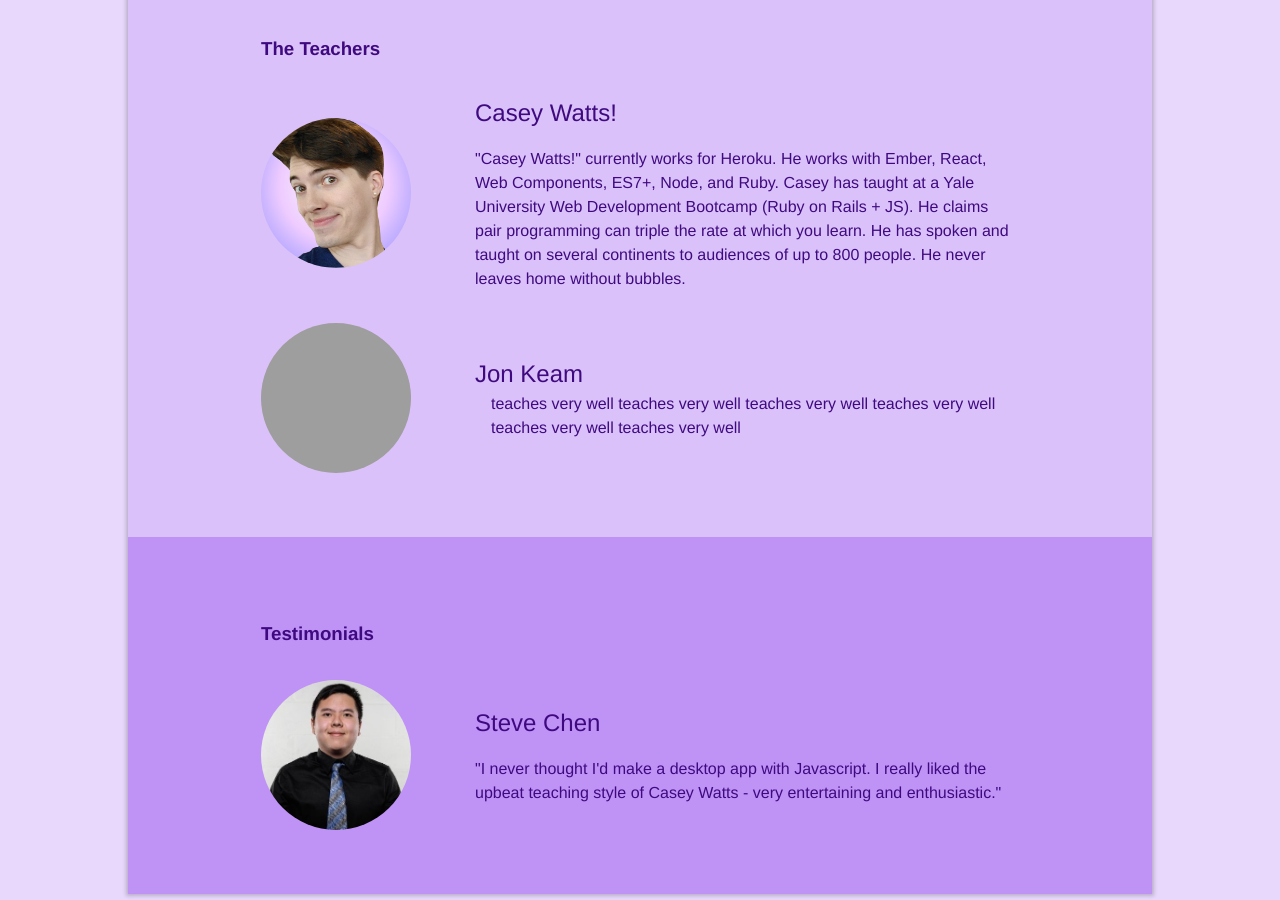
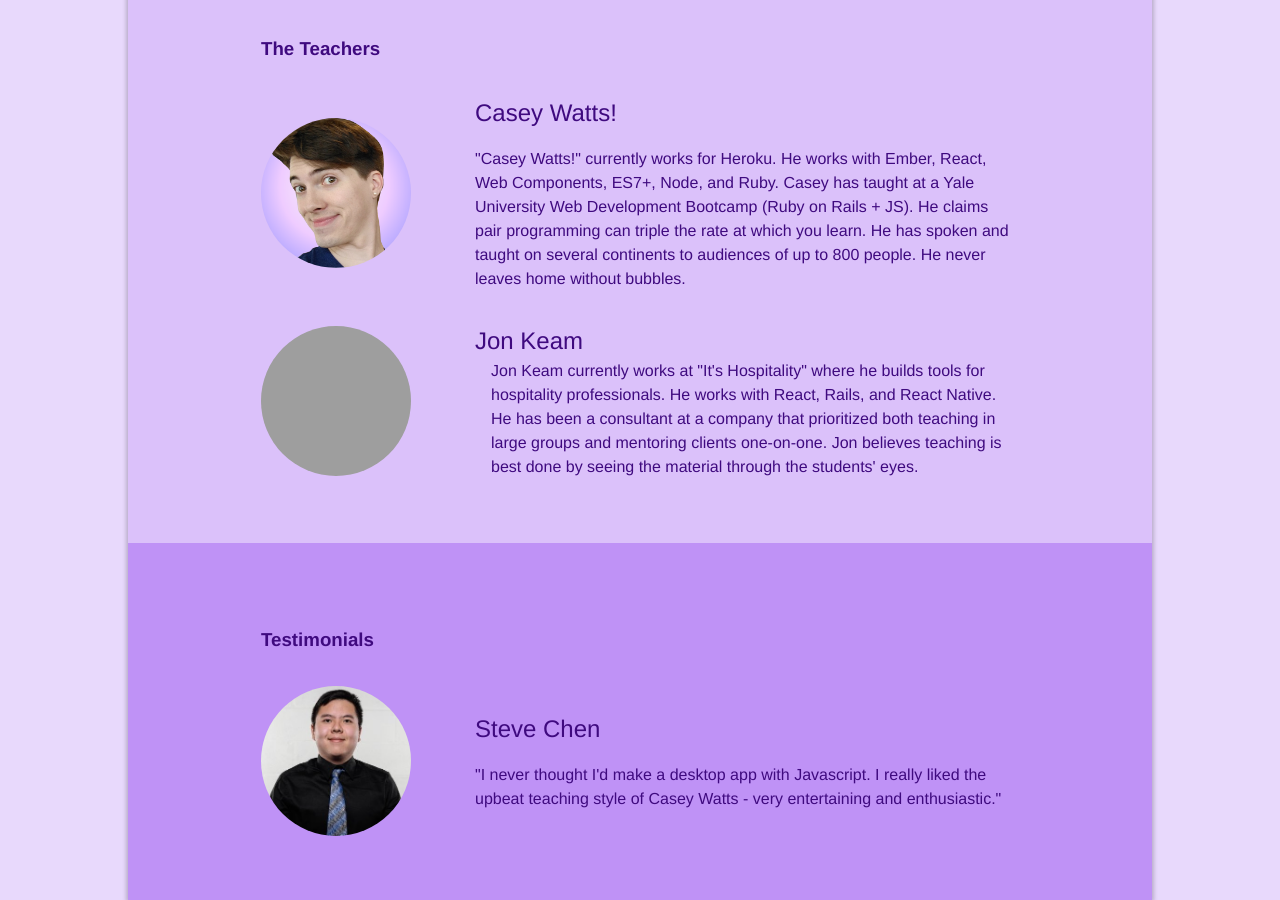
Before and after one commit to learnshinythings/learnshinythings.github.io, a Jekyll site: the page built from electron.md, in a window 1280 px wide and 900 px high, scrolled down 3070 px. Built offline with Jekyll 4.4.1, drawn with Linux system fonts in a browser that asks for light colours; nearby versions of some CDN libraries; grey boxes are pictures that could not be loaded.

Commit message:
add in Jon's bio

```diff
--- a/electron.md
+++ b/electron.md
@@ -127,7 +127,7 @@ Spot-checks of some other menubar apps running in the background:
   <img src="/headshot-jon.png" class="headshot">
   <div class="ml5 measure-wide">
     <div class="f3">Jon Keam</div>
-    <div class="f5 ml3">teaches very well teaches very well teaches very well teaches very well teaches very well teaches very well </div>
+    <div class="f5 ml3">Jon Keam currently works at "It's Hospitality" where he builds tools for hospitality professionals. He works with React, Rails, and React Native. He has been a consultant at a company that prioritized both teaching in large groups and mentoring clients one-on-one. Jon believes teaching is best done by seeing the material through the students' eyes.</div>
   </div>
 </div>
 
```
